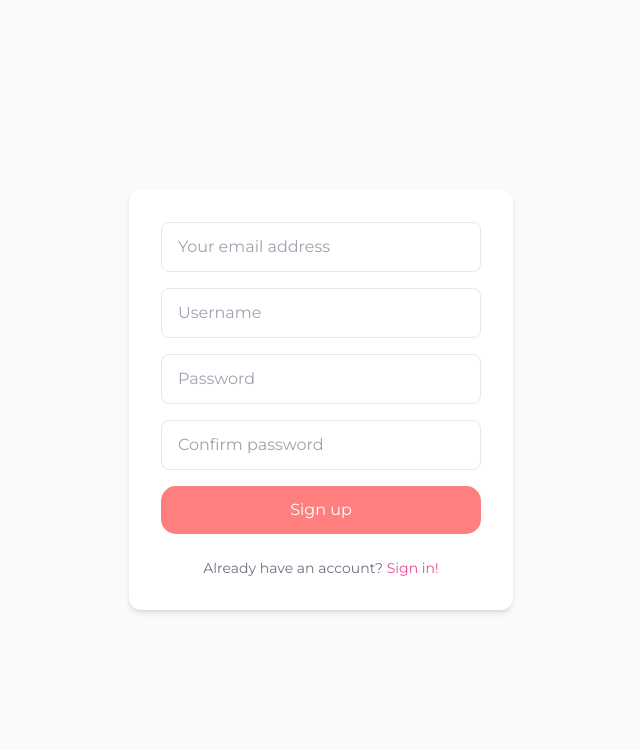
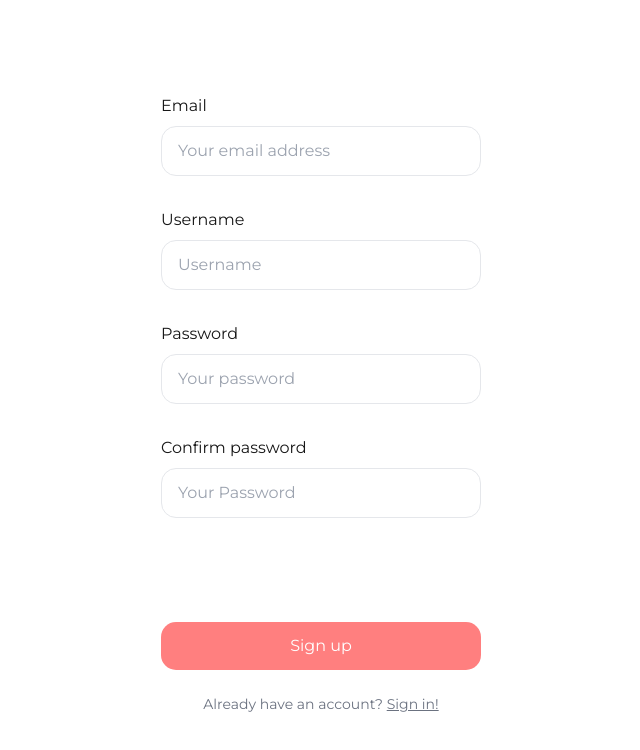
Before and after one commit to bojana-petroska/Plated-Client, a Next.js app: page /user/auth/signup in a window 1280 px wide. Shown: the top 750 px of the page, without its empty margins (319-959 px from the left). Built offline with nearby package versions, Linux system fonts and the light colour scheme; no server answers.

Commit message:
tailwind styling improvements

```diff
--- a/src/app/courier/profile/page.tsx
+++ b/src/app/courier/profile/page.tsx
@@ -18,7 +18,7 @@ const CourierProfilePage = () => {
   });
   const [loading, setLoading] = useState(true);
   const editRef = useRef<HTMLDivElement>(null);
-  const courier_id = localStorage.getItem('courierId')
+  const courier_id = localStorage.getItem('courierId');
 
   useClickOutside(editRef, (e) => {
     if ((e.target as HTMLElement).closest('button')) {
@@ -31,13 +31,13 @@ const CourierProfilePage = () => {
     const fetchCourierData = async () => {
       try {
         const response = await axiosInstance.get(`/courier/${courier_id}`);
-        console.log('RESPONSE:', response.data)
+        console.log('RESPONSE:', response.data);
         setCourier(response.data);
         setFormData({
           name: response.data.name || '',
           email: response.data.email || '',
-          address: response.data.address|| '',
-          phoneNumber: response.data.phoneNumber || ''
+          address: response.data.address || '',
+          phoneNumber: response.data.phoneNumber || '',
         });
       } catch (error) {
         console.error('Failed to fetch courier data:', error);
@@ -84,13 +84,13 @@ const CourierProfilePage = () => {
   }
 
   return (
-    <div className="min-h-screen flex bg-white flex-col justify-between px-4 pt-6 font-montserrat">
+    <div className="min-h-screen flex bg-[#C8D3CB] flex-col justify-between px-4 pt-6 font-montserrat">
       <div className="w-full max-w-md mx-auto rounded-xl p-3">
         <div className="flex items-end mb-6">
           <h1 className="text-2xl text-[#323232]">Courier Profile</h1>
         </div>
-        <div className="bg-[#F8F8F8] rounded-lg p-4 space-y-4" ref={editRef}>
-          {[ 'name', 'email', 'address', 'phoneNumber'].map((field) => (
+        <div className="bg-white rounded-lg p-4 space-y-4" ref={editRef}>
+          {['name', 'email', 'address', 'phoneNumber'].map((field) => (
             <div
               key={field}
               className={`flex justify-between items-center ${field === 'phoneNumber' ? '' : 'border-b-[0.3px] border-[#323232] pb-2'}`}>
@@ -111,7 +111,7 @@ const CourierProfilePage = () => {
         <div className="mt-4 flex justify-between items-center">
           <button
             onClick={() => setIsEditing(!isEditing)}
-            className="bg-[#323232] text-white py-2 px-4 rounded-lg border border-gray-300">
+            className="bg-[#323232] text-white py-2 px-4 rounded-lg border border-gray-300 border-none">
             {isEditing ? 'Cancel' : 'Edit'}
           </button>
           {isEditing && (
@@ -120,12 +120,12 @@ const CourierProfilePage = () => {
                 e.stopPropagation();
                 handleSave();
               }}
-              className="bg-[#323232] text-white py-2 px-4 rounded-lg border border-gray-300">
+              className="bg-[#323232] text-white py-2 px-4 rounded-lg border border-gray-300 border-none">
               Save Changes
             </button>
           )}
         </div>
-        <div className="mt-4 bg-[#F8F8F8] rounded-lg p-4 space-y-2">
+        <div className="mt-4 bg-white rounded-lg p-4 space-y-2">
           <div
             className="cursor-pointer border-b-[0.3px] border-[#323232] pb-2 text-gray-800"
             onClick={() => localStorage.removeItem('authToken')}>
--- a/src/app/courier/signin/page.tsx
+++ b/src/app/courier/signin/page.tsx
@@ -2,7 +2,6 @@
 import React, { useState } from 'react';
 import { useRouter } from 'next/navigation';
 import axiosInstance from '../../../services/api/axiosInstance';
-import Button from '@/components/Buttons';
 
 const CourierSignIn = () => {
   const router = useRouter();
@@ -13,14 +12,17 @@ const CourierSignIn = () => {
   const handleSignIn = async (e: React.FormEvent) => {
     e.preventDefault();
     try {
-      const response = await axiosInstance.post('/courier/signin', { name, email });
+      const response = await axiosInstance.post('/courier/signin', {
+        name,
+        email,
+      });
       console.log(response.data);
       if (!response.data) throw new Error('Courier not found');
 
       const { courier_id } = response.data;
       localStorage.setItem('courierId', courier_id);
 
-      router.push('/courier/profile');
+      router.push('/courier/orders');
     } catch (err) {
       console.log(err);
       setError('Sign in failed. Please check your credentials.');
@@ -28,36 +30,49 @@ const CourierSignIn = () => {
   };
 
   return (
-    <div className="flex justify-center items-center h-screen bg-gray-50">
-      <div className="w-full max-w-sm p-8 bg-white rounded-xl shadow-md">
+    <div className="flex justify-center items-center h-screen bg-white">
+      <div className="w-full max-w-sm p-8">
         {error && <p className="text-red-500 text-center mb-4">{error}</p>}
         <form onSubmit={handleSignIn} className="space-y-6">
+          <div>
+            <p className="py-2">Name</p>
             <input
               type="text"
               placeholder="Name"
               value={name}
               onChange={(e) => setName(e.target.value)}
               required
-            className="w-full px-4 py-3 border rounded-[15px] focus:ring-2 focus:ring-pink-400"
+              className="w-full px-4 py-3 bg-[#EFF2EF] border-none border rounded-[15px] focus:ring-1 focus:ring-[#8FA394] focus:outline-none"
             />
+          </div>
+          <div>
+            <p className="py-2">Email</p>
             <input
               type="email"
               placeholder="Email"
               value={email}
               onChange={(e) => setEmail(e.target.value)}
               required
-            className="w-full px-4 py-3 border rounded-[15px] focus:ring-2 focus:ring-pink-400"
+              className="w-full px-4 py-3 bg-[#EFF2EF] border-none border rounded-[15px] focus:ring-1 focus:ring-[#8FA394] focus:outline-none"
             />
-          <Button text="Sign in" type="pink" onClick={() => {}} />
+          </div>
+          <div className="flex justify-between items-center text-sm text-gray-500">
+            <label className="flex items-center space-x-2">
+              <input type="checkbox" className="rounded" />
+              <span>Remember me</span>
+            </label>
+            <button type="button" className="hover:underline">
+              Forgot password?
+            </button>
+          </div>
+          <div className="pt-20">
+            <button
+              onClick={() => router.push('/courier/orders')}
+              className="w-full py-3 rounded-[15px] transition duration-300 bg-[#6B9FDC] text-white hover:bg-[#6B9FDC]/80 border-none">
+              Sign In
+            </button>
+          </div>
         </form>
-        {/* <p className="text-center mt-6 text-sm text-gray-500">
-          Need an account?{' '}
-          <button
-            onClick={() => router.push('/courier/auth/signup')}
-            className="text-pink-500 hover:underline">
-            Sign up!
-          </button>
-        </p> */}
       </div>
     </div>
   );
--- a/src/app/user/auth/signin/page.tsx
+++ b/src/app/user/auth/signin/page.tsx
@@ -42,26 +42,32 @@ const SignIn = () => {
   };
 
   return (
-    <div className="flex justify-center items-center h-screen bg-gray-50">
-      <div className="w-full max-w-sm p-8 bg-white rounded-xl shadow-md">
+    <div className="flex justify-center items-center h-screen bg-white">
+      <div className="w-full max-w-sm p-8">
         {error && <p className="text-red-500 text-center mb-4">{error}</p>}
         <form onSubmit={handleSignIn} className="space-y-6">
+          <div>
+            <p className="py-1">Username</p>
             <input
               type="text"
               placeholder="Username"
               value={userName}
               onChange={(e) => setUserName(e.target.value)}
               required
-            className="w-full px-4 py-3 border rounded-[15px] focus:ring-2 focus:ring-pink-400"
+              className="w-full px-4 py-3 border rounded-[15px] focus:ring-1 focus:ring-[#FF7F7F] focus:outline-none"
             />
+          </div>
+          <div>
+            <p className="py-1">Password</p>
             <input
               type="password"
-            placeholder="Password"
+              placeholder="Your password"
               value={password}
               onChange={(e) => setPassword(e.target.value)}
               required
-            className="w-full px-4 py-3 border rounded-[15px] focus:ring-2 focus:ring-pink-400"
+              className="w-full px-4 py-3 border rounded-[15px] focus:ring-1 focus:ring-[#FF7F7F] focus:outline-none"
             />
+          </div>
           <div className="flex justify-between items-center text-sm text-gray-500">
             <label className="flex items-center space-x-2">
               <input type="checkbox" className="rounded" />
@@ -71,13 +77,15 @@ const SignIn = () => {
               Forgot password?
             </button>
           </div>
+          <div className="pt-20">
           <Button text="Sign in" type="pink" onClick={() => {}} />
+          </div>
         </form>
         <p className="text-center mt-6 text-sm text-gray-500">
           Don’t have an account?{' '}
           <button
             onClick={() => router.push('/user/auth/signup')}
-            className="text-pink-500 hover:underline">
+            className="text-gray-500 underline">
             Sign up!
           </button>
         </p>
--- a/src/app/user/auth/signup/page.tsx
+++ b/src/app/user/auth/signup/page.tsx
@@ -40,49 +40,64 @@ const SignUp = () => {
   };
 
   return (
-    <div className="flex justify-center items-center h-screen bg-gray-50">
-      <div className="w-full max-w-sm p-8 bg-white rounded-xl shadow-md">
+    <div className="flex justify-center items-center h-screen bg-white">
+      <div className="w-full max-w-sm p-8">
         {error && <p className="text-red-500 text-center mb-4">{error}</p>}
-        <form onSubmit={handleSignUp} className="space-y-4">
+        <form onSubmit={handleSignUp} className="space-y-6">
+          <div>
+            <p className="py-2">Email</p>
             <input
               type="email"
               placeholder="Your email address"
               value={email}
               onChange={(e) => setEmail(e.target.value)}
               required
-            className="w-full px-4 py-3 border rounded-lg focus:ring-2 focus:ring-pink-400"
+              className="w-full px-4 py-3 border rounded-[15px] focus:ring-1 focus:ring-[#FF7F7F] focus:outline-none"
             />
+          </div>
+          <div>
+            <p className="py-2">Username</p>
             <input
               type="text"
               placeholder="Username"
               value={userName}
               onChange={(e) => setUserName(e.target.value)}
               required
-            className="w-full px-4 py-3 border rounded-lg focus:ring-2 focus:ring-pink-400"
+              className="w-full px-4 py-3 border rounded-[15px] focus:ring-1 focus:ring-[#FF7F7F] focus:outline-none"
             />
+          </div>
+
+          <div>
+            <p className="py-2">Password</p>
             <input
               type="password"
-            placeholder="Password"
+              placeholder="Your password"
               value={password}
               onChange={(e) => setPassword(e.target.value)}
               required
-            className="w-full px-4 py-3 border rounded-lg focus:ring-2 focus:ring-pink-400"
+              className="w-full px-4 py-3 border rounded-[15px] focus:ring-1 focus:ring-[#FF7F7F] focus:outline-none"
             />
+          </div>
+          <div>
+            <p className="py-2">Confirm password</p>
             <input
               type="password"
-            placeholder="Confirm password"
+              placeholder="Your Password"
               value={repeatPassword}
               onChange={(e) => setRepeatPassword(e.target.value)}
               required
-            className="w-full px-4 py-3 border rounded-lg focus:ring-2 focus:ring-pink-400"
+              className="w-full px-4 py-3 border rounded-[15px] focus:ring-1 focus:ring-[#FF7F7F] focus:outline-none"
             />
+          </div>
+          <div className="pt-20">
             <Button text="Sign up" type="pink" onClick={() => {}} />
+          </div>
         </form>
         <p className="text-center mt-6 text-sm text-gray-500">
           Already have an account?{' '}
           <button
             onClick={() => router.push('/user/auth/signin')}
-            className="text-pink-500 hover:underline">
+            className="text-gray-500 underline">
             Sign in!
           </button>
         </p>
--- a/src/components/Buttons.tsx
+++ b/src/components/Buttons.tsx
@@ -3,7 +3,7 @@ import React from 'react';
 interface ButtonProps {
   onClick: (e?: React.MouseEvent<HTMLButtonElement>) => void;
   text?: string;
-  type: 'white' | 'pink' | 'grey';
+  type: 'white' | 'pink' | 'grey' | 'blue' | 'green';
   size?: 'default' | 'small';
   children?: React.ReactNode;
 }
@@ -20,14 +20,24 @@ const Button: React.FC<ButtonProps> = ({
     size === 'small'
       ? 'px-4 py-1'
       : 'w-full px-4 py-3 border rounded-[15px]';
-  const whiteButtonStyles = 'bg-white text-black hover:bg-gray-100';
-  const pinkButtonStyles = 'bg-[#FF7F7F] text-white hover:bg-[#FF6B6B] border-none';
-  const greyButtonStyles = 'bg-[#F0F0F0] text-black hover:bg-white border-none';
+  // const whiteButtonStyles = 'bg-white text-black hover:bg-gray-100';
+  // const pinkButtonStyles = 'bg-[#FF7F7F] text-white hover:bg-[#FF6B6B] border-none';
+  // const greyButtonStyles = 'bg-[#F0F0F0] text-black hover:bg-white border-none';
+
+  const colorStyles = {
+    white: 'bg-white text-black hover:bg-gray-100 border-none',
+    pink: 'bg-[#FF7F7F] text-white hover:bg-[#FF6B6B] border-none',
+    grey: 'bg-[#F0F0F0] text-black hover:bg-white border-none',
+    blue: 'bg-[#6B9FDC] text-white border-none',
+    green: 'bg-green-500 text-white hover:bg-green-600 border-none',
+  };
 
   return (
     <button
       onClick={onClick}
-      className={`${baseStyles} ${sizeStyles} ${type === 'white' ? whiteButtonStyles : type === 'pink' ? pinkButtonStyles : greyButtonStyles}`}>
+      className={`${baseStyles} ${sizeStyles} ${colorStyles[type]}`}
+      // className={`${baseStyles} ${sizeStyles} ${type === 'white' ? whiteButtonStyles : type === 'pink' ? pinkButtonStyles : greyButtonStyles}`}
+      >
       {children || text}
     </button>
   );
--- a/src/components/CourierMessage.tsx
+++ b/src/components/CourierMessage.tsx
@@ -24,7 +24,8 @@ const CourierMessage = ({
 
   return (
     <div className="flex flex-col p-4 ">
-      <div className="flex-1 overflow-y-auto border p-4 rounded-lg ">
+      <div className="flex-1 overflow-y-auto border p-4 rounded-lg border-none">
+        <p className="font-semibold text-m py-3">Updates sent to the user:</p>
         {messages.map((msg, index) => (
           <div key={index} className="mb-2 p-2 bg-gray-200 rounded-lg">
             {msg}
@@ -37,7 +38,7 @@ const CourierMessage = ({
           value={message}
           onChange={(e) => setMessage(e.target.value)}
           placeholder="Send an update to the user"
-          className="flex-1 p-2 border rounded-2xl"
+          className="flex-1 p-2 rounded-2xl focus:ring-2 focus:ring-[#C8D3CB] border-none focus:outline-none"
         />
         <button
           onClick={handleSendMessage}
```
Also changed, not shown: src/app/courier/messages/page.tsx (added, +14 -0 lines), src/app/courier/orders/page.tsx (+11 -10 lines), src/app/restaurant/orders/page.tsx (+6 -6 lines), src/app/restaurant/profile/page.tsx (+5 -5 lines), src/app/user/orders/page.tsx (+8 -7 lines). Lines whose indentation alone changed are shown as unchanged.
